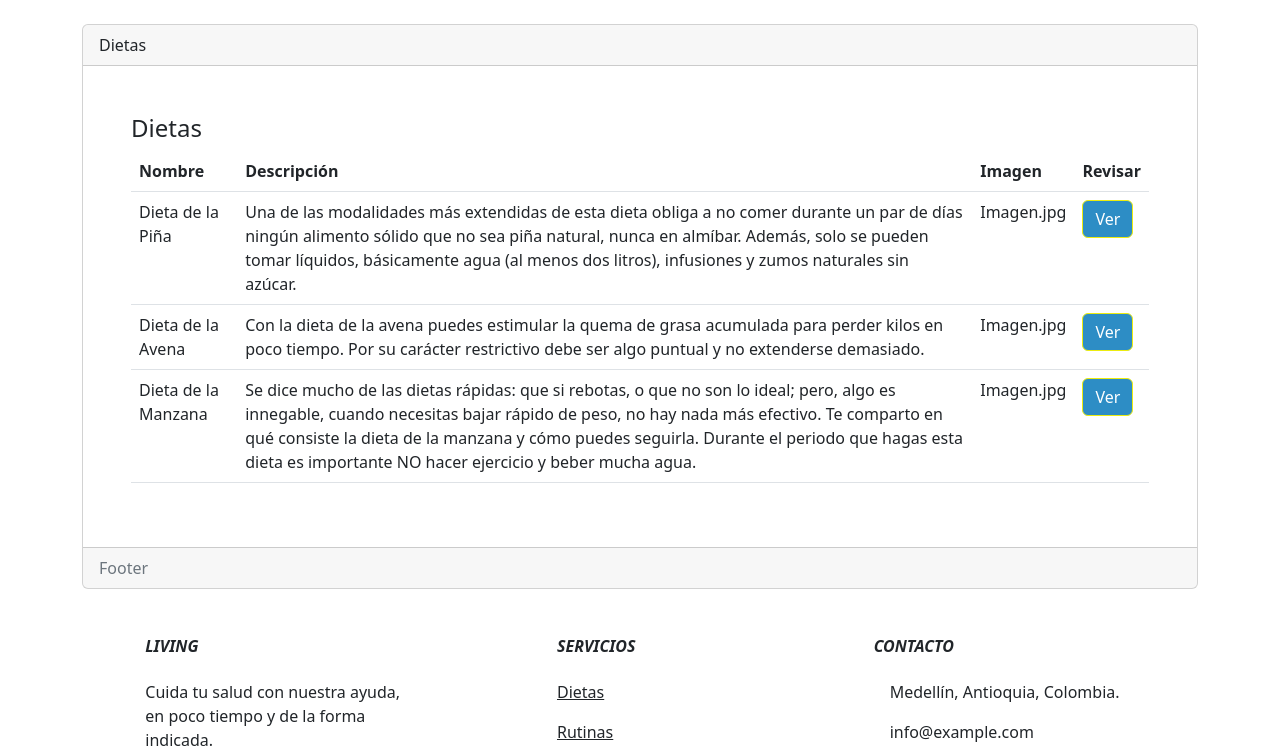
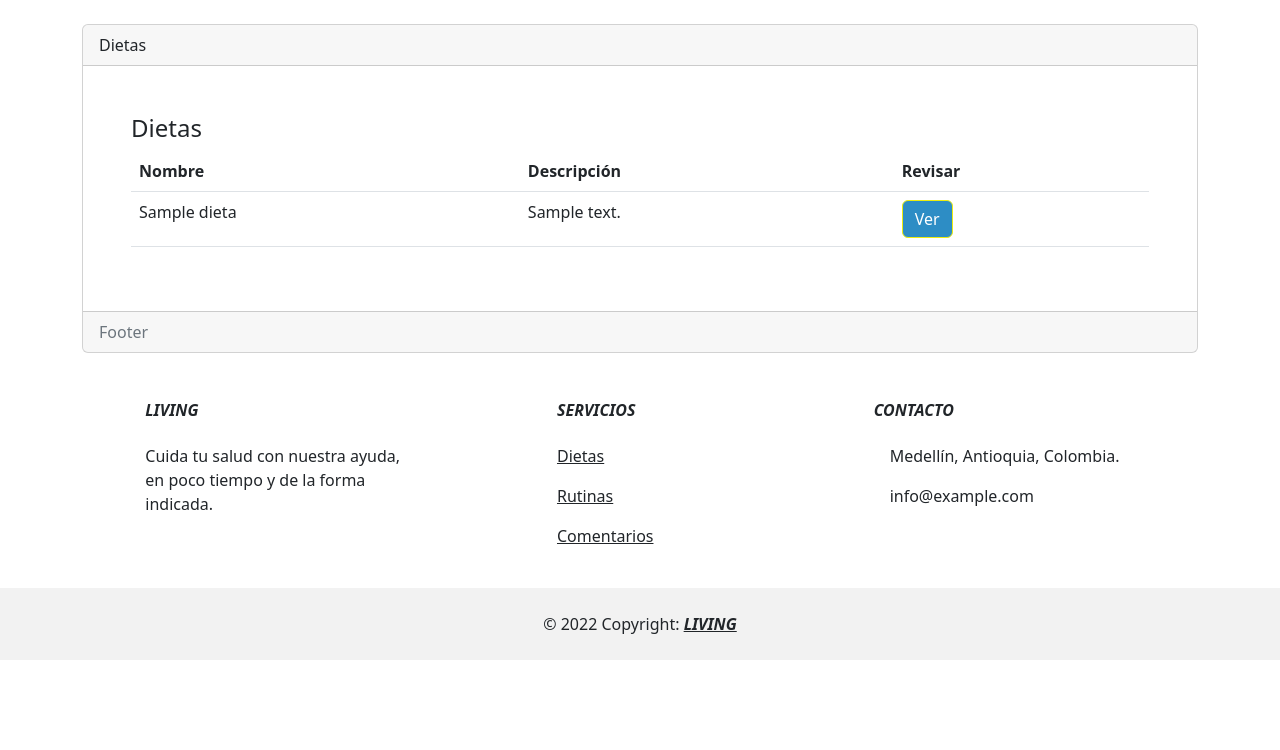
Before and after one commit to JuanesPavas19/Living-Project-EAFIT, a Django app: template movie/templates/dietas.html in a window 1280 px wide. Shown: the part 82-832 px from the top of the page. After the commit the page ends 742 px from the top, so only its background shows below. Run offline with Django 4.2, Linux system fonts and the light colour scheme; tables that the repository leaves empty hold one stand-in row (values such as "Sample post"); the template is opened without the code that fills it: values that come from a table or form of the project are taken from there, most other values are stand-ins (such as "Sample title", 1, 10 or a date in 2020); some libraries are stand-ins or nearby versions.

Commit message:
Se dejó la muestra desde la base de datos de las dietas

```diff
--- a/movie/templates/dietas.html
+++ b/movie/templates/dietas.html
@@ -14,32 +14,18 @@
                     <tr><!-- No se estan mostrando desde la db por ahora porque flata hacer ciertas cosas desde el modelo para la ultima entrega-->
                         <th scope="col">Nombre</th>
                         <th scope="col">Descripción</th>
-                        <th scope="col">Imagen</th>
                         <th scope="col">Revisar</th>
                     </tr>
                 </thead>
                 <tbody>
+                    {% for dieta in dietas %}
                     <tr>
-                        <td>Dieta de la Piña</td>
-                        <td>Una de las modalidades más extendidas de esta dieta obliga a no comer durante un par de días ningún alimento sólido que no sea piña natural, nunca en almíbar. Además, solo se pueden tomar líquidos, básicamente agua (al menos dos litros), infusiones y zumos naturales sin azúcar.</td>
-                        <td>Imagen.jpg</td>
+                        <td>{{ dieta.nombre_dieta }}</td>
+                        <td>{{ dieta.desc_dieta }}</td>
                         <td><a class="btn btn-success" style="
-                            background-color: rgb(45, 141, 197); border-color: rgb(236, 236, 16);" href="dietas/d1" role="button">Ver</a></td>
+                            background-color: rgb(45, 141, 197); border-color: rgb(236, 236, 16);" href="dietas/{{ dieta.d_dieta }}" role="button">Ver</a></td>
                     </tr>
-                    <tr>
-                        <td>Dieta de la Avena</td>
-                        <td>Con la dieta de la avena puedes estimular la quema de grasa acumulada para perder kilos en poco tiempo. Por su carácter restrictivo debe ser algo puntual y no extenderse demasiado.</td>
-                        <td>Imagen.jpg</td>
-                        <td><a class="btn btn-success" style="
-                            background-color: rgb(45, 141, 197); border-color: rgb(236, 236, 16);" href="dietas/d2" role="button">Ver</a></td> <!--sin crear-->
-                    </tr>
-                    <tr>
-                        <td>Dieta de la Manzana</td>
-                        <td>Se dice mucho de las dietas rápidas: que si rebotas, o que no son lo ideal; pero, algo es innegable, cuando necesitas bajar rápido de peso, no hay nada más efectivo. Te comparto en qué consiste la dieta de la manzana y cómo puedes seguirla. Durante el periodo que hagas esta dieta es importante NO hacer ejercicio y beber mucha agua.</td>
-                        <td>Imagen.jpg</td>
-                        <td><a class="btn btn-success" style="
-                            background-color: rgb(45, 141, 197); border-color: rgb(236, 236, 16);"  href="dietas/d3" role="button">Ver</a></td> <!--sin crear-->
-                    </tr>
+                    {% endfor %}
                 </tbody>
             </table>
         </div>
```
